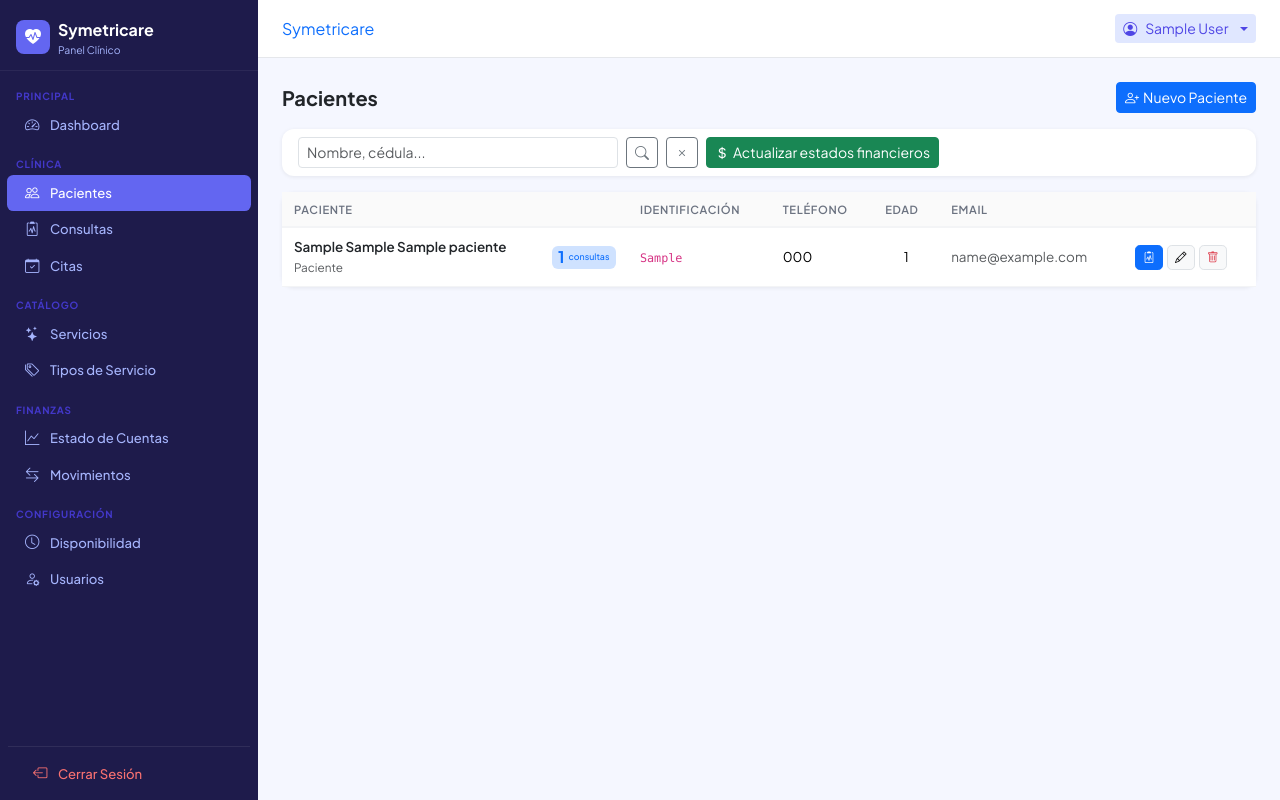
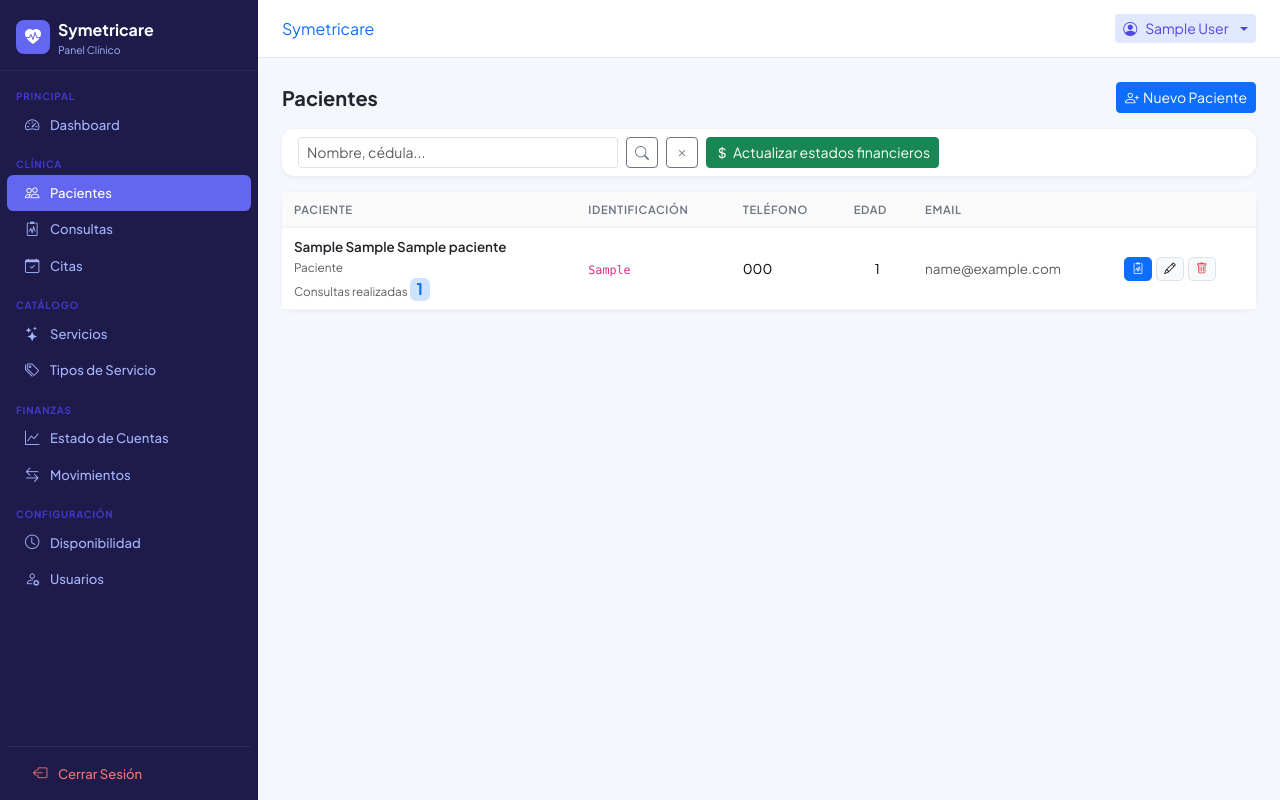
Before and after one commit to jidrovo28/symetricare, a Django app: page /pacientes/ in a window 1280 px wide. Run offline with Django 4.2, Linux system fonts and the light colour scheme; the visitor is signed in with stand-in values (Sample User, id 1); tables that the repository leaves empty hold one stand-in row (values such as "Sample post").

Commit message:
Número de consultas por pacientes

```diff
--- a/templates/admin/pacientes/view.html
+++ b/templates/admin/pacientes/view.html
@@ -44,16 +44,15 @@
                                             {{ p.nombre_completo }}
                                         </div>
                                         <small class="text-muted">Paciente</small>
+                                        <br>
+                                        <small class="text-muted">Consultas realizadas</small>
+                                        <span class="badge bg-primary-subtle text-primary d-inline-flex align-items-center gap-1">
+                                            <span class="fw-bold fs-6">
+                                            {{ p.num_consultas_realizadas }}
+                                            </span>
+                                        </span>
                                     </div>
 
-                                    <span class="badge bg-primary-subtle text-primary d-inline-flex align-items-center gap-1">
-                                        <span class="fw-bold fs-6">
-                                            {{ p.num_consultas_realizadas }}
-                                        </span>
-                                        <small class="fw-medium">
-                                            consultas
-                                        </small>
-                                    </span>
                                 </div>
                             </td>
                             <td><code class="small">{{ p.identificacion }}</code></td>
```
